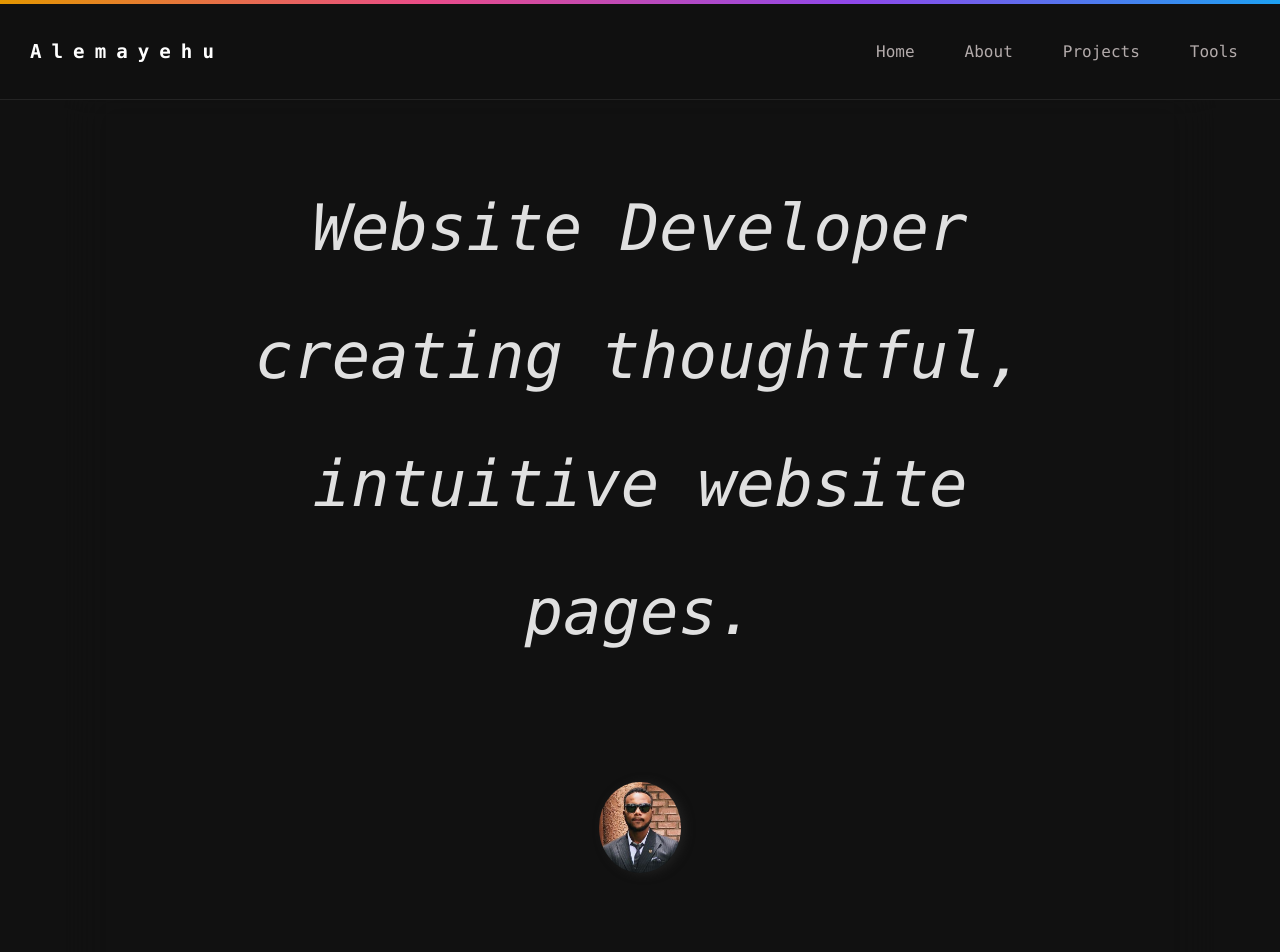
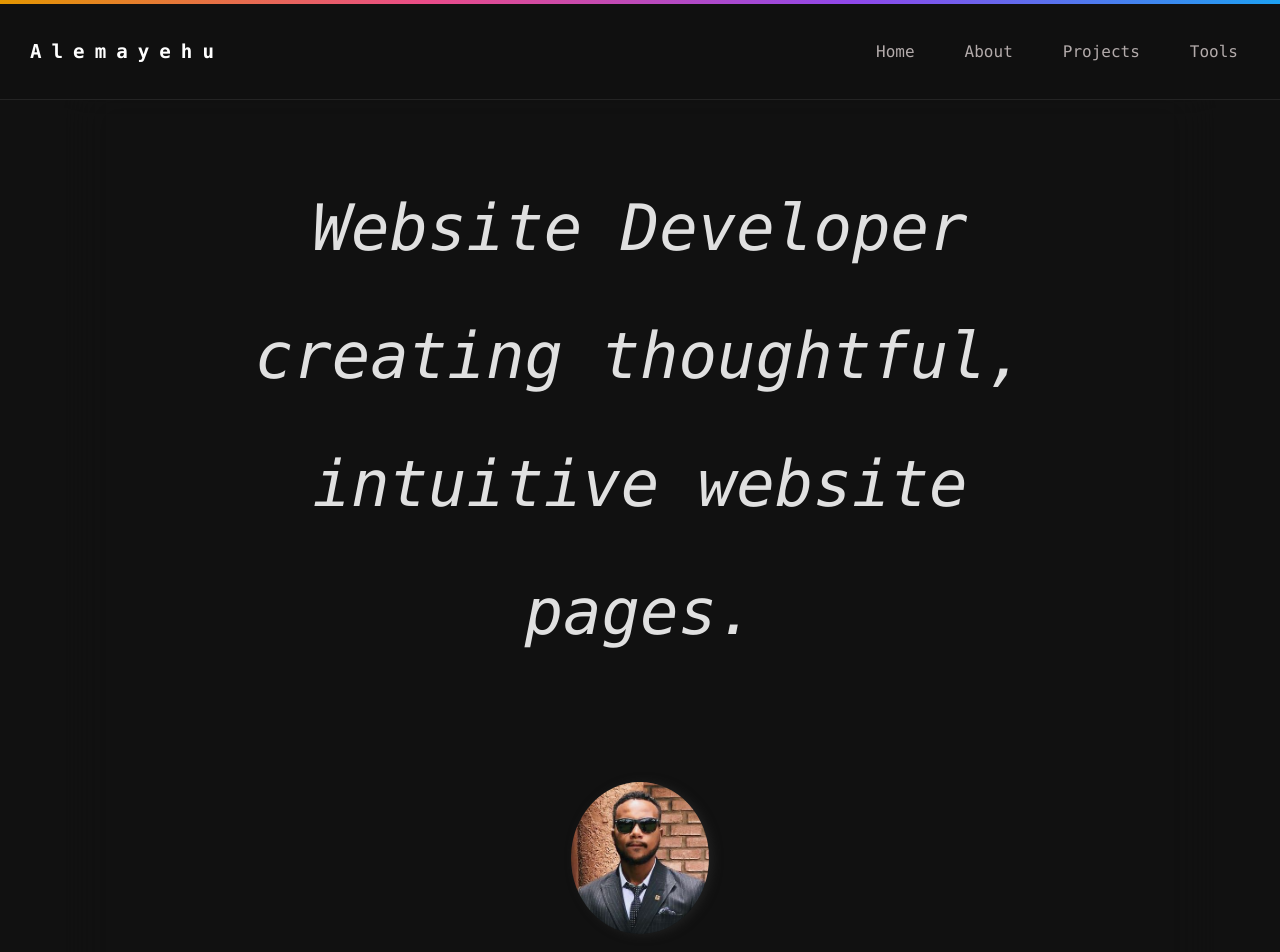
Before and after one commit to afteralexxo/portofolio-using-react, a React (Vite) app: page / in a window 1280 px wide. Shown: the top 952 px of the page. Built offline with nearby package versions, Linux system fonts and the light colour scheme.

Commit message:
change the photo width

```diff
--- a/src/componenet/Home/MainWrapper.css
+++ b/src/componenet/Home/MainWrapper.css
@@ -40,7 +40,7 @@
 .pp-alex{
     /* filter: grayscale(70%); */
     border-radius: 50%;
-    width: 9%;
+    width: 15%;
     aspect-ratio: 1/1.1;
     box-shadow: 4px 1px 10px #202020;
 }
```
